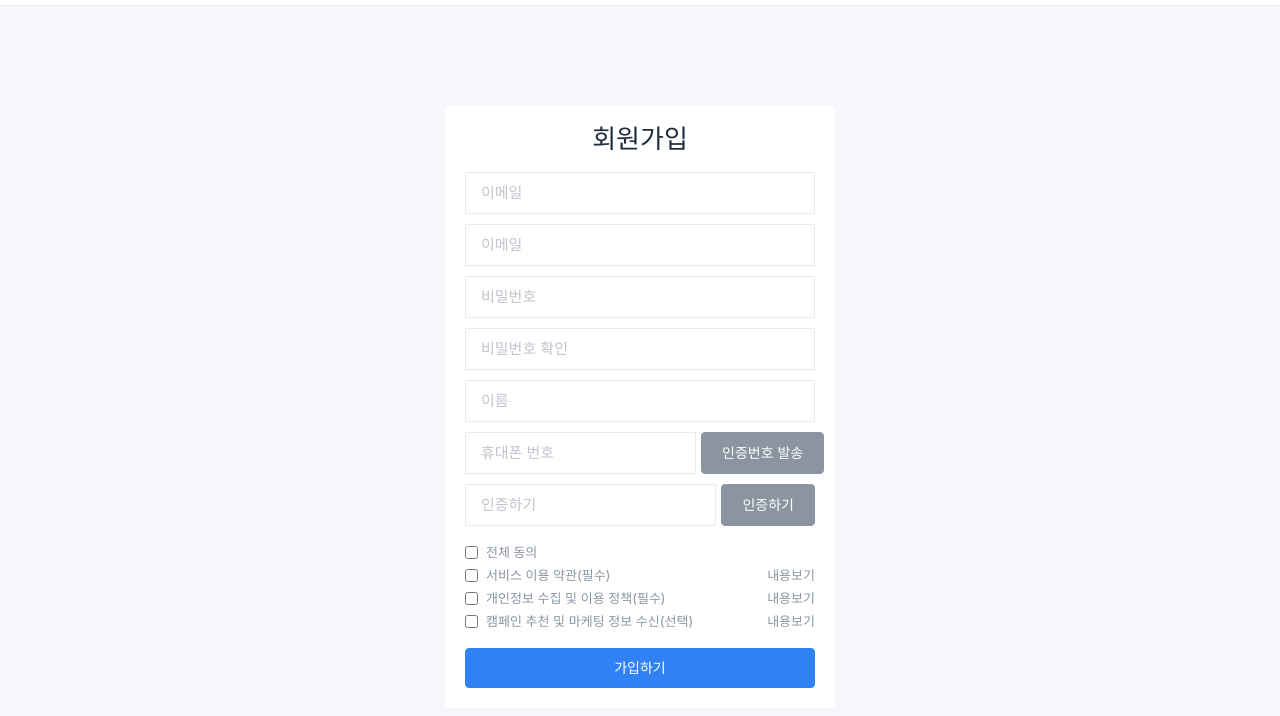
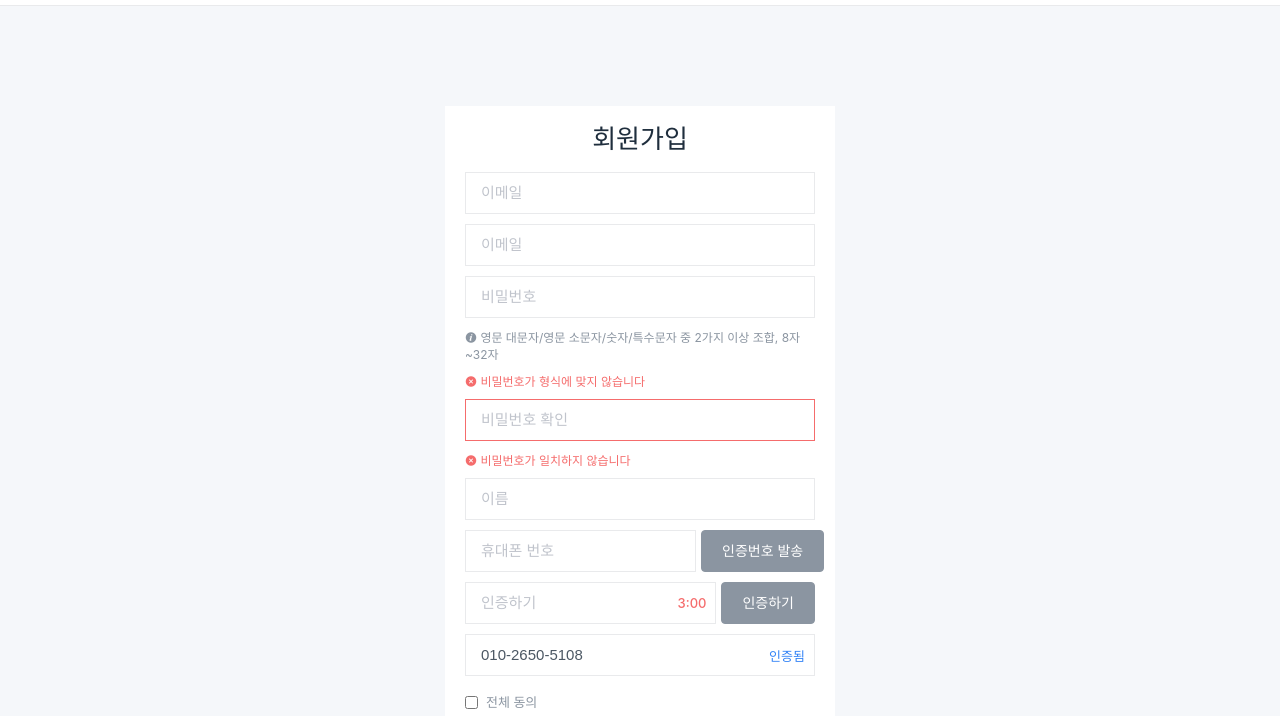
Before and after one commit to dtcast/bandnlink-web-publishing, a plain HTML site: page signup.html in a window 1280 px wide. Shown: the part 81-797 px from the top of the page. Drawn offline with nearby package versions, Linux system fonts and the light colour scheme; files that its build step writes are made by us from their sources; files whose address does not match are found by name; a web font is replaced by a local one.

Commit message:
로그인/회원가입 UI 개선

```diff
--- a/css/main.scss
+++ b/css/main.scss
@@ -14,67 +14,8 @@ body {
 @import "layout.scss";
 
 @import "page/login.scss";
+@import "page/find_id_pw.scss";
 @import "page/intro.scss";
 @import "page/campaigns.scss";
 @import "page/insight.scss";
 @import "page/cs.scss";
-
-
-.find-id-pw-page {
-	padding-top: 0;
-
-	.container {
-		width: 100%;
-		margin: 0 auto;
-		max-width: 600px;
-
-		h2 {
-			margin: 0 0 50px;
-			font-size: 30px;
-			text-align: center;
-			font-weight: 500;
-		}
-
-		.form {
-			margin: 0 auto;
-			text-align: center;
-
-			label {
-				display: inline-block;
-				text-align: left;;
-				width: 80px;
-			}
-		}
-	}
-}
-
-.menu-tabs {
-  position: relative;
-  width: 100%;
-  height: 44px;
-  border-bottom: 1px solid $color-border;
-	display: flex;
-	flex-flow: row;
-
-	> li {
-		width: 100%;
-		height: 100%;
-		display: flex;
-		align-items: center;
-		justify-content: center;;
-		transition: all .2s ease-in-out;
-		cursor: pointer;
-		font-weight: 500;
-		font-size: 16px;
-
-
-		&:hover {
-			background: $color-flat-white;
-		}
-
-		&.active {
-			color: $color-primary;
-			border-bottom: 2px solid $color-primary;
-		}
-	}
-}
--- /dev/null
+++ b/css/page/find_id_pw.scss
@@ -0,0 +1,57 @@
+.find-id-pw-page {
+  padding-top: 0;
+
+  .container {
+    width: 100%;
+    margin: 0 auto;
+    max-width: 600px;
+
+    h2 {
+      margin: 0 0 50px;
+      font-size: 30px;
+      text-align: center;
+      font-weight: 500;
+    }
+
+    .form {
+      margin: 0 auto;
+      text-align: center;
+
+      label {
+        display: inline-block;
+        text-align: left;
+        width: 80px;
+      }
+    }
+  }
+}
+
+.menu-tabs {
+  position: relative;
+  width: 100%;
+  height: 44px;
+  border-bottom: 1px solid $color-border;
+  display: flex;
+  flex-flow: row;
+
+  > li {
+    width: 100%;
+    height: 100%;
+    display: flex;
+    align-items: center;
+    justify-content: center;
+    transition: all 0.2s ease-in-out;
+    cursor: pointer;
+    font-weight: 500;
+    font-size: 16px;
+
+    &:hover {
+      background: $color-flat-white;
+    }
+
+    &.active {
+      color: $color-primary;
+      border-bottom: 2px solid $color-primary;
+    }
+  }
+}
--- a/css/page/login.scss
+++ b/css/page/login.scss
@@ -22,9 +22,9 @@
       text-align: center;
     }
 
-		.input {
-			border-radius: 0;
-		}
+    .input {
+      border-radius: 0;
+    }
 
     .check-area {
       width: 100%;
@@ -43,7 +43,7 @@
 
       .find-pw {
         border-bottom: 1px solid $color-text-secondary;
-				color: $color-text-secondary;
+        color: $color-text-secondary;
       }
     }
 
@@ -52,6 +52,24 @@
 
       .input {
         flex-grow: 1;
+      }
+
+      .input-wrap {
+        position: relative;
+        flex-grow: 1;
+        width: 100%;
+
+        .time {
+          position: absolute;
+          right: 10px;
+          top: 50%;
+          width: auto;
+          z-index: 9;
+          transform: translateY(-50%);
+          color: $color-danger;
+          font-size: 13px;
+          font-weight: 500;
+        }
       }
 
       .btn {
--- a/css/theme/components.scss
+++ b/css/theme/components.scss
@@ -67,7 +67,7 @@
     border: 1px solid $color-danger;
 
     &:hover {
-      background-color: $color-danger-light;
+      background-color: $color-danger-dark !important;
     }
   }
 
@@ -233,9 +233,20 @@
     color: $color-text-regular;
     font-size: 15px;
     border-radius: 8px;
+    transition: all 0.2s ease-in-out;
 
     &::placeholder {
       color: $color-text-placeholder;
+    }
+
+    &:focus {
+      // border: 1px solid $color-text-secondary;
+      border: 1px solid $color-primary;
+    }
+
+    &.error {
+      border: 1px solid $color-danger !important;
+      z-index: 9;
     }
   }
 
@@ -276,9 +287,9 @@
 }
 
 .hover-table {
-	border-top: 1px solid $color-border-heavy;
+  border-top: 1px solid $color-border-heavy;
 
-	tbody > tr {
+  tbody > tr {
     transition: all 0.2s ease-out;
 
     &.active,
@@ -299,7 +310,6 @@
     }
   }
 }
-
 
 .popup-wrap {
   position: fixed;
--- a/signup.html
+++ b/signup.html
@@ -2,7 +2,7 @@
 <html>
   <head>
     <title>Band&Cast</title>
-		<meta name="viewport" content="width=device-width, initial-scale=1.0" />
+    <meta name="viewport" content="width=device-width, initial-scale=1.0" />
     <link
       rel="stylesheet"
       type="text/css"
@@ -50,15 +50,36 @@
           <input type="text" class="input mt-20" placeholder="이메일" />
           <input type="text" class="input mt-10" placeholder="이메일" />
           <input type="text" class="input mt-10" placeholder="비밀번호" />
-          <input type="text" class="input mt-10" placeholder="비밀번호 확인" />
+					<p class="mt-10" style="font-size: 12px">
+						<i class="el-icon-info"></i>
+						영문 대문자/영문 소문자/숫자/특수문자 중 2가지 이상 조합, 8자~32자
+					</p>
+					<p class="mt-10 color-danger" style="font-size: 12px">
+						<i class="el-icon-error"></i>
+						비밀번호가 형식에 맞지 않습니다
+					</p>
+          <input type="text" class="input error mt-10" placeholder="비밀번호 확인" />
+					<p class="mt-10 color-danger" style="font-size: 12px">
+						<i class="el-icon-error"></i>
+						비밀번호가 일치하지 않습니다
+					</p>
           <input type="text" class="input mt-10" placeholder="이름" />
           <div class="mt-10 phone-auth-area">
             <input type="text" class="input" placeholder="휴대폰 번호" />
             <button class="btn btn-info">인증번호 발송</button>
           </div>
           <div class="mt-10 phone-auth-area">
-            <input type="text" class="input" placeholder="인증하기" />
+            <div class="input-wrap">
+              <input type="text" class="input" placeholder="인증하기" />
+              <span class="time">3:00</span>
+            </div>
             <button class="btn btn-info">인증하기</button>
+          </div>
+					<div class="mt-10 phone-auth-area">
+            <div class="input-wrap">
+              <input type="text" value="010-2650-5108" class="input" placeholder="휴대폰번호" readonly/>
+              <span class="time color-primary">인증됨</span>
+            </div>
           </div>
           <p class="checkbox-area mt-20">
             <input type="checkbox" id="all-agree" /><label for="all-agree"
```
Also changed, not shown: login.html (+5 -1 lines), css/main.css, css/page/login.css, css/theme/components.css, 3 other files.
